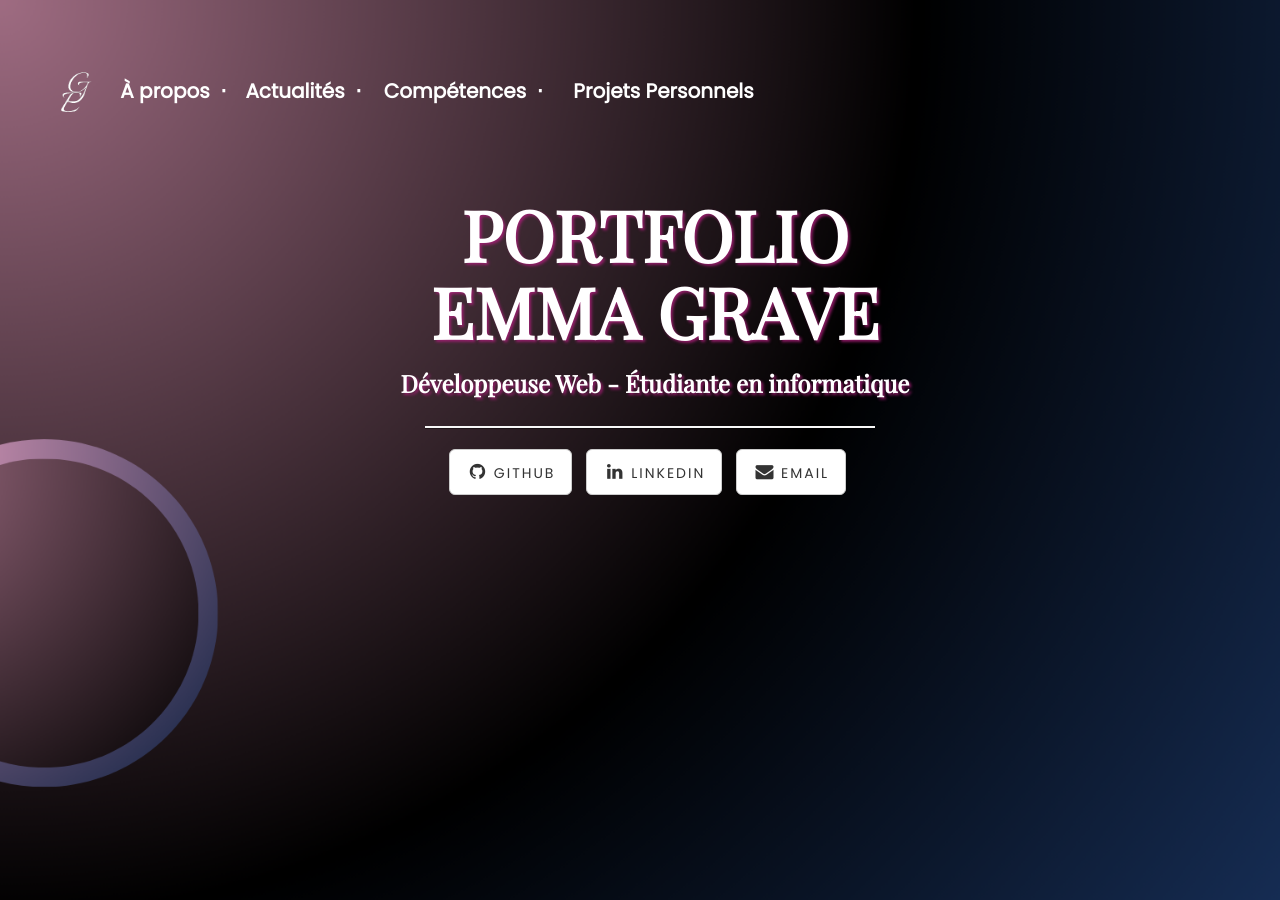
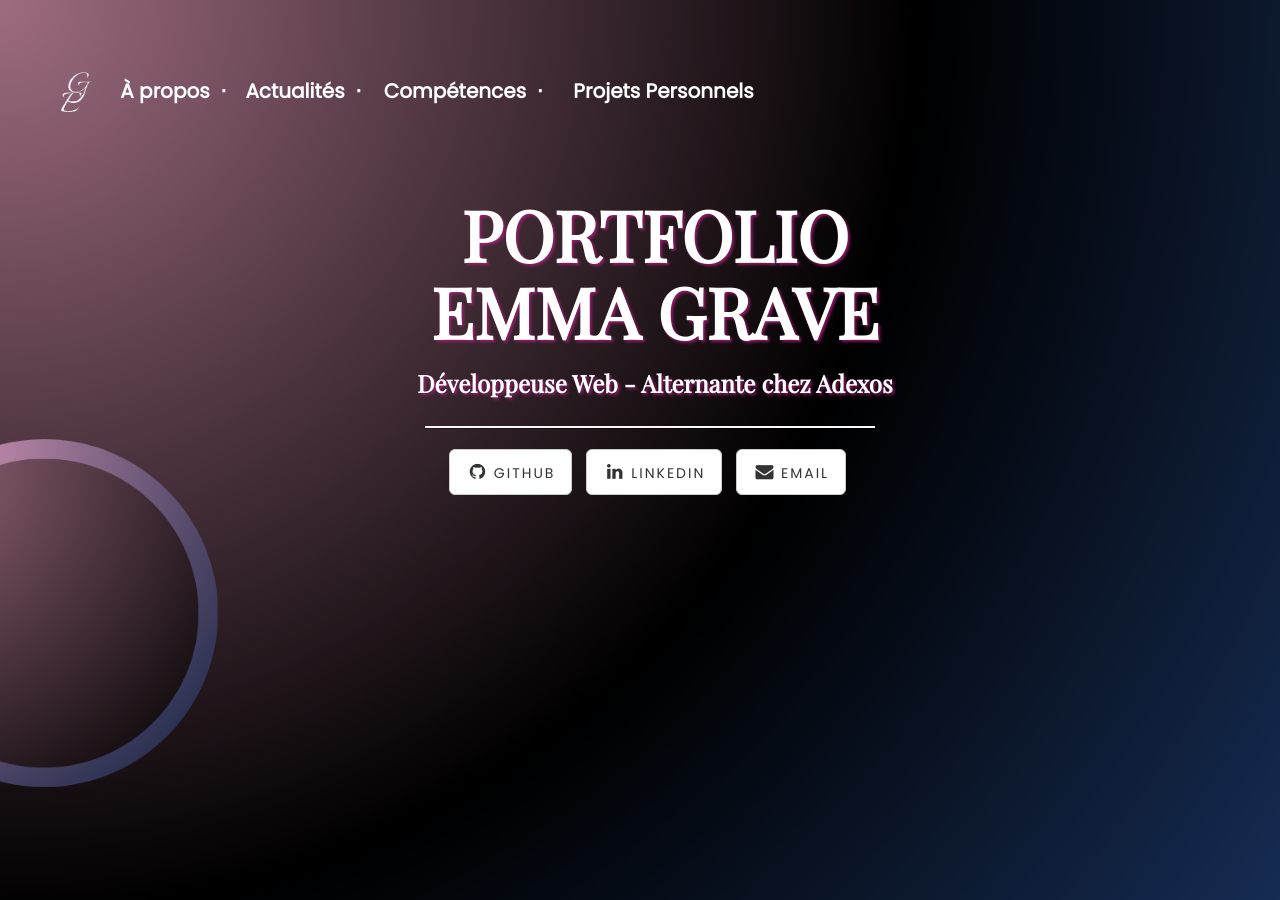
Before and after one commit to emmagrave/emmagrave.github.io, a Jekyll site: the page built from index.md, in a window 1280 px wide and 900 px high. Built offline with Jekyll 4.4.1, drawn with Linux system fonts in a browser that asks for light colours.

Commit message:
update subtitle

```diff
--- a/index.md
+++ b/index.md
@@ -1,5 +1,5 @@
 ---
 layout: landing
 title: PORTFOLIO EMMA GRAVE
-subTitle: Développeuse Web  - Étudiante en informatique
+subTitle: Développeuse Web  - Alternante chez Adexos
 ---
```
